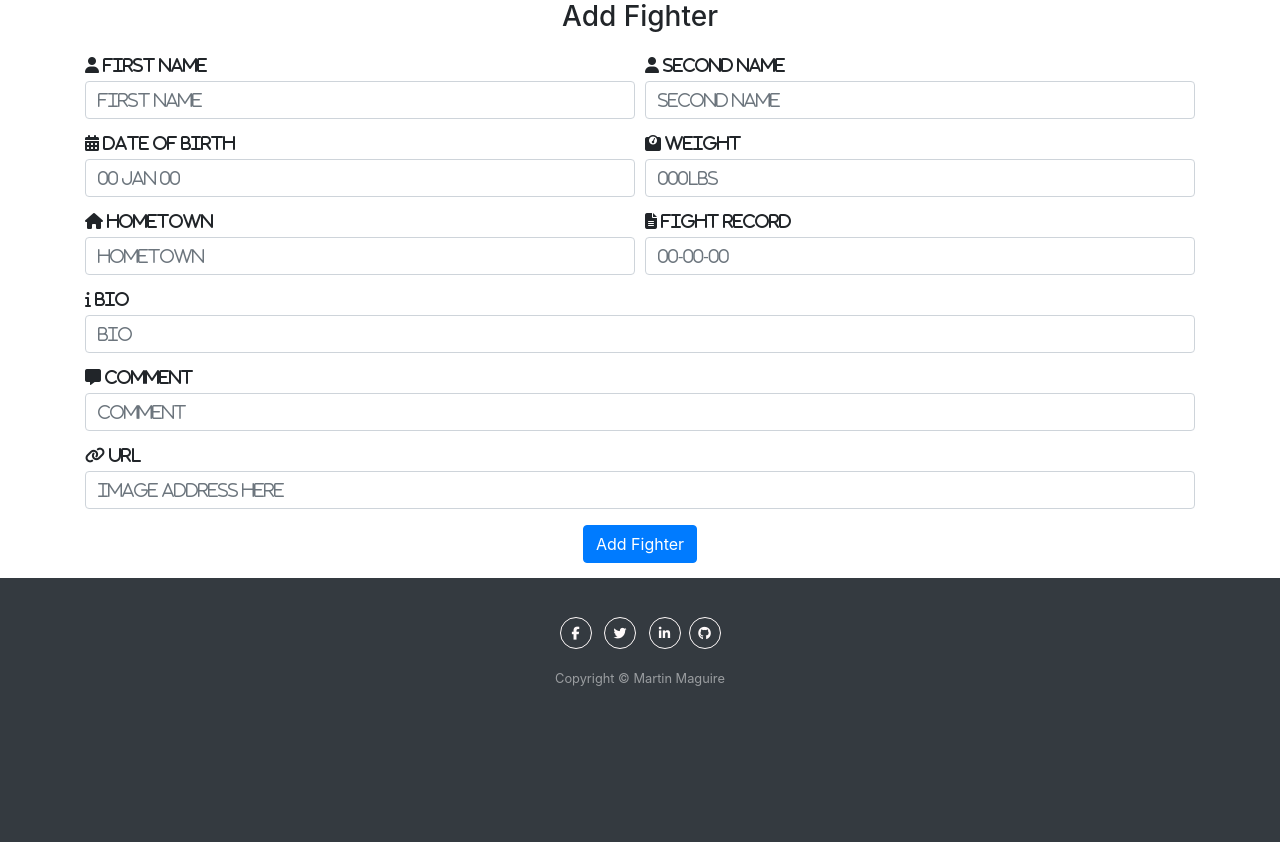
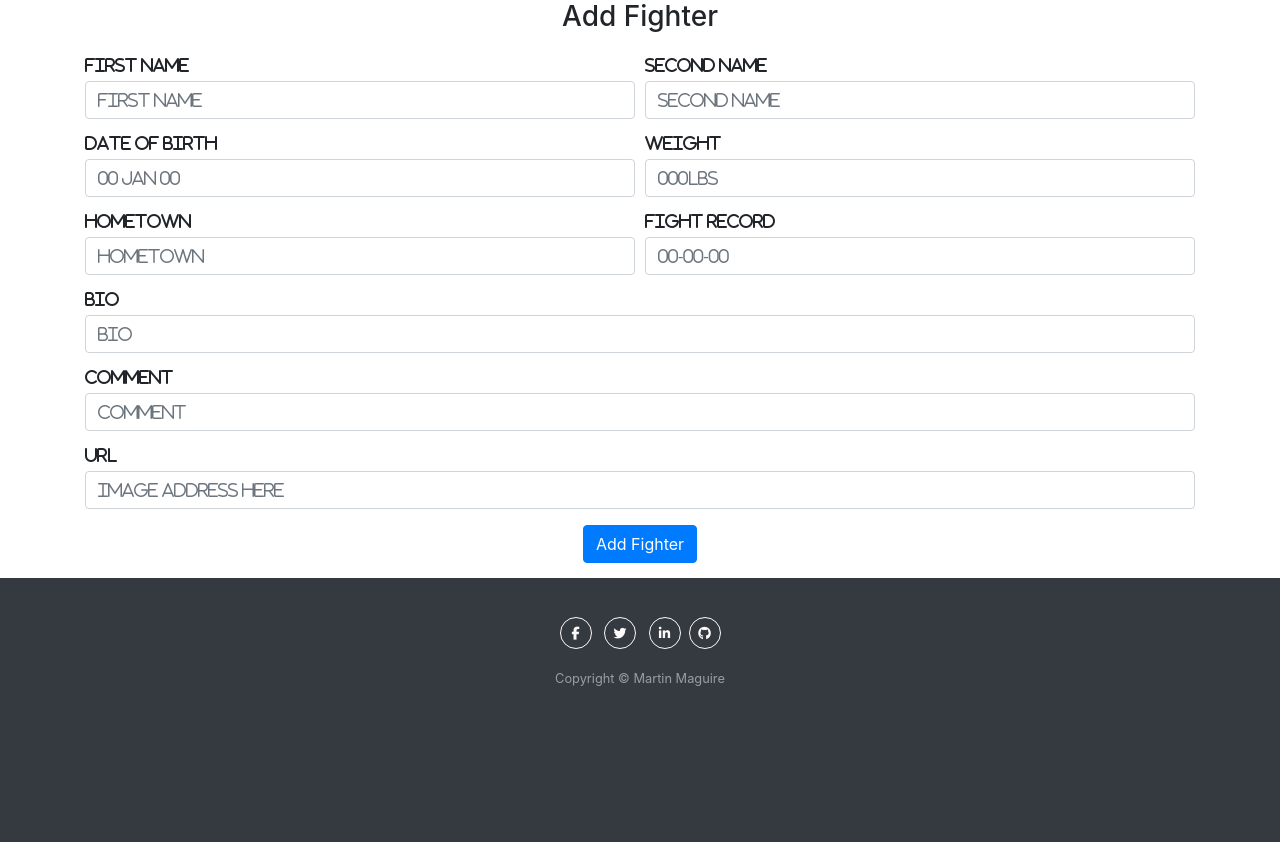
Before and after one commit to martinmaguire89/milestone-project-3, a Flask app: page /addfighter in a window 1280 px wide. Shown: the part 74-916 px from the top of the page. Run offline with Flask 2, Linux system fonts and the light colour scheme; data that the repository does not hold is empty; some libraries are stand-ins or nearby versions; some web fonts are replaced.

Commit message:
updated edit fighter

```diff
--- a/static/css/style.css
+++ b/static/css/style.css
@@ -1,3 +1,5 @@
+/* prefixed by https://autoprefixer.github.io (PostCSS: v7.0.26, autoprefixer: v9.7.3) */
+
 .navbar-dark .navbar-brand {
     color: #fff;
     font-family: 'Akronim', cursive;
@@ -86,7 +88,8 @@ h5{
 }
 .card-body {
     -ms-flex: 1 1 auto;
-    flex: 1 1 auto;
+    -webkit-box-flex: 1;
+            flex: 1 1 auto;
     min-height: 1px;
     padding: 1.25rem;
     text-align: center;
@@ -100,16 +103,20 @@ a {
 .card {
     position: relative;
     display: -ms-flexbox;
+    display: -webkit-box;
     display: flex;
     -ms-flex-direction: column;
-    flex-direction: column;
+    -webkit-box-orient: vertical;
+    -webkit-box-direction: normal;
+            flex-direction: column;
     min-width: 0;
     word-wrap: break-word;
     background-color: #fff;
     background-clip: border-box;
     border: 1px solid rgba(0,0,0,.125);
     border-radius: .25rem;
-    box-shadow: 2px 1px 13px 4px rgba(0,0,0,0.75);
+    -webkit-box-shadow: 2px 1px 13px 4px rgba(0,0,0,0.75);
+            box-shadow: 2px 1px 13px 4px rgba(0,0,0,0.75);
 }
 
 .text-centre {
--- a/templates/addfighter.html
+++ b/templates/addfighter.html
@@ -8,45 +8,45 @@
 
                 <form action="{{url_for('add_fighter')}}" method="POST">
                     <div class="form-row">
-                        <div class="form-group col-md-6 fas fa-user">
+                        <div class="form-group col-md-6 fas">
                             <label for="first_name">First Name</label>
                             <input type="text" class="form-control" id="First Name" name="first_name" placeholder="First Name">
                         </div>
-                        <div class="form-group col-md-6 fas fa-user">
+                        <div class="form-group col-md-6 fas">
                             <label for="second_name">Second Name</label>
                             <input type="text" class="form-control" id="Second Name" name="second_name" placeholder="Second Name">
                         </div>
                     </div>
                     <div class="form-row">
-                        <div class="form-group col-md-6 fas fa-calendar-alt">
+                        <div class="form-group col-md-6 fas">
                             <label for="dob">Date of Birth</label>
                             <input type="text" class="form-control" id="Date of Birth" name="dob"placeholder="00 Jan 00">
                         </div>
-                        <div class="form-group col-md-6 fas fa-weight">
+                        <div class="form-group col-md-6 fas">
                             <label for="weight">Weight</label>
                             <input type="text" class="form-control" id="Weight" name="weight" placeholder="000lbs">
                         </div>
                     </div>
                     <div class="form-row">
-                        <div class="form-group col-md-6 fas fa-home">
+                        <div class="form-group col-md-6 fas">
                             <label for="hometown">Hometown</label>
                             <input type="text" class="form-control" id="Hometown" name="hometown" placeholder="Hometown">
                         </div>
-                        <div class="form-group col-md-6 fas fa-file-alt">
+                        <div class="form-group col-md-6 fas">
                             <label for="fight_record">Fight Record</label>
                             <input type="text" class="form-control" id="Fight Record" name="fight_record" placeholder="00-00-00">
                         </div>
                     </div>
                     <div class="form-row">
-                        <div class="form-group col-12 fas fa-info">
+                        <div class="form-group col-12 fas">
                             <label for="bio">Bio</label>
                             <input type="text" class="form-control" id="bio" name="bio" placeholder="Bio">
                         </div>
-                        <div class="form-group col-12 fas fa-comment-alt">
+                        <div class="form-group col-12 fas">
                             <label for="comment">Comment</label>
                             <input type="text" class="form-control" id="comment" name="comment" placeholder="comment">
                         </div>
-                        <div class="form-group col-12 fas fa-link">
+                        <div class="form-group col-12 fas">
                             <label for="url">URL</label>
                             <input type="text" class="form-control" id="URL" name="url" placeholder="Image address here">
                         </div>
--- a/templates/base.html
+++ b/templates/base.html
@@ -74,7 +74,7 @@
 <script src="https://cdnjs.cloudflare.com/ajax/libs/popper.js/1.14.7/umd/popper.min.js" integrity="sha384-UO2eT0CpHqdSJQ6hJty5KVphtPhzWj9WO1clHTMGa3JDZwrnQq4sF86dIHNDz0W1" crossorigin="anonymous"></script>
 <script src="https://stackpath.bootstrapcdn.com/bootstrap/4.3.1/js/bootstrap.min.js" integrity="sha384-JjSmVgyd0p3pXB1rRibZUAYoIIy6OrQ6VrjIEaFf/nJGzIxFDsf4x0xIM+B07jRM" crossorigin="anonymous"></script>
 <script src="https://cdnjs.cloudflare.com/ajax/libs/materialize/1.0.0/js/materialize.min.js"></script>
-<script type="text/javascript" src="static/js/login.js"></script>
+<script  src="static/js/login.js"></script>
 <script src="https://use.fontawesome.com/3338908855.js"></script>
 </body>
 </html>
```
Also changed, not shown: static/css/login.css (+9 -3 lines), templates/editfighter.html (+10 -12 lines).
